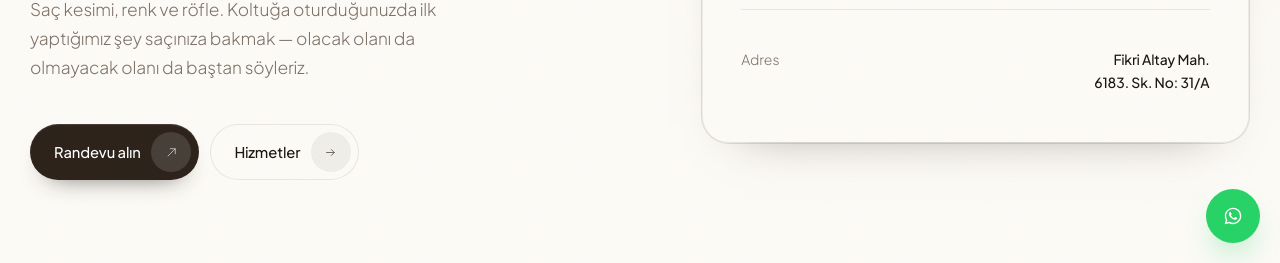
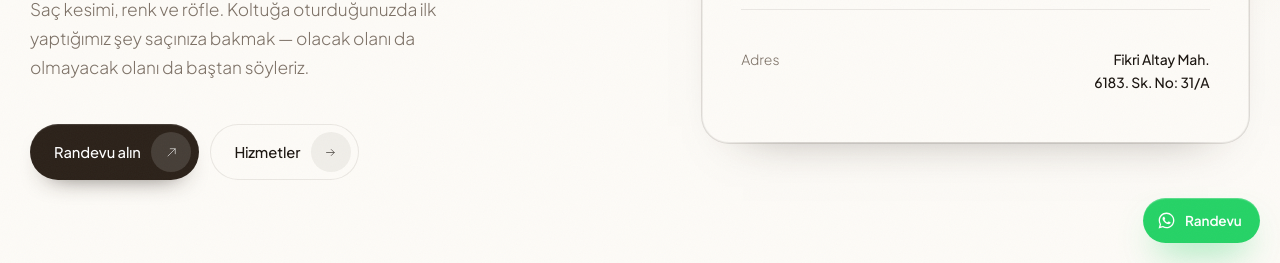
Before and after one commit to Gracoins/harun-kuafor, a plain HTML site: page index.html in a window 1280 px wide. Shown: the part 537-800 px from the top of the page. Drawn offline with Linux system fonts and the light colour scheme.

Commit message:
Etiketli WhatsApp hapi (babygirl kalibi)
Co-Authored-By: Claude Opus 5 <noreply@anthropic.com>

```diff
--- a/index.html
+++ b/index.html
@@ -266,12 +266,14 @@ footer ul a{display:inline-flex;align-items:center;min-height:44px;margin:-.55re
 .fbot{margin-top:4rem;padding-top:1.8rem;border-top:1px solid var(--hair-lt);display:flex;justify-content:space-between;gap:1rem;flex-wrap:wrap;font-size:.78rem;color:rgba(253,251,247,.42)}
 
 /* floating whatsapp */
-.wa{position:fixed;right:1.25rem;bottom:1.25rem;z-index:40;width:3.4rem;height:3.4rem;border-radius:999px;
-  background:#25D366;display:grid;place-items:center;
-  box-shadow:0 16px 34px -14px rgba(37,211,102,.75);
-  transition:transform .6s var(--ease)}
-.wa:hover{transform:scale(1.06) translateY(-2px)}
-.wa svg{width:20px;height:20px;fill:#fff}
+.wa{position:fixed;right:1.25rem;bottom:1.25rem;z-index:40;
+  display:inline-flex;align-items:center;gap:.6rem;padding:.7rem 1.15rem .7rem .85rem;border-radius:999px;
+  background:#25D366;color:#fff;font-size:.85rem;font-weight:600;letter-spacing:-.01em;
+  box-shadow:inset 0 1px 1px rgba(255,255,255,.28), 0 18px 36px -14px rgba(37,211,102,.7);
+  transition:transform .6s var(--ease), box-shadow .6s var(--ease)}
+.wa:hover{transform:translateY(-2px) scale(1.03);box-shadow:inset 0 1px 1px rgba(255,255,255,.28), 0 22px 42px -14px rgba(37,211,102,.8)}
+.wa svg{width:19px;height:19px;fill:#fff;flex:none}
+@media (max-width:768px){.wa{right:1rem;bottom:1rem}}
 
 /* ── mobile collapse ───────────────────────── */
 @media (max-width:900px){
@@ -627,7 +629,7 @@ footer ul a{display:inline-flex;align-items:center;min-height:44px;margin:-.55re
 
 <a class="wa" href="https://wa.me/905051158132" target="_blank" rel="noopener" aria-label="WhatsApp">
   <svg viewBox="0 0 24 24"><path d="M12.04 2C6.58 2 2.13 6.45 2.13 11.91c0 1.75.46 3.45 1.32 4.95L2 22l5.25-1.38a9.9 9.9 0 004.79 1.22h.01c5.46 0 9.91-4.45 9.91-9.91 0-2.65-1.03-5.14-2.9-7.01A9.82 9.82 0 0012.04 2zm0 18.15h-.01a8.2 8.2 0 01-4.19-1.15l-.3-.18-3.12.82.83-3.04-.2-.31a8.22 8.22 0 01-1.26-4.38c0-4.54 3.7-8.23 8.25-8.23a8.2 8.2 0 015.83 2.42 8.18 8.18 0 012.41 5.82c0 4.54-3.7 8.23-8.24 8.23zm4.52-6.16c-.25-.12-1.47-.72-1.69-.81-.23-.08-.39-.12-.56.13-.16.25-.64.8-.78.97-.15.16-.29.19-.54.06-.25-.12-1.05-.39-1.99-1.23-.74-.66-1.23-1.47-1.38-1.72-.14-.25-.01-.38.11-.51.11-.11.25-.29.37-.43.13-.15.17-.25.25-.41.08-.17.04-.31-.02-.43-.06-.12-.56-1.35-.76-1.85-.2-.48-.41-.42-.56-.43h-.48c-.17 0-.43.06-.66.31-.22.25-.86.85-.86 2.06s.89 2.39 1.01 2.56c.12.16 1.75 2.67 4.23 3.74.59.26 1.05.41 1.41.52.59.19 1.13.16 1.56.1.48-.07 1.47-.6 1.67-1.18.21-.58.21-1.08.15-1.18-.06-.11-.22-.17-.47-.29z"/></svg>
-</a>
+<span>Randevu</span></a>
 
 <script>
 (function(){
```
Also changed, not shown: og.png.
